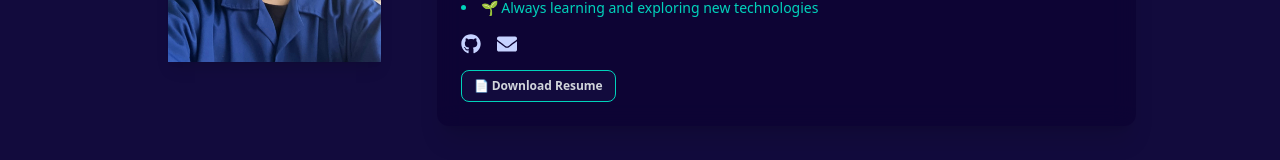
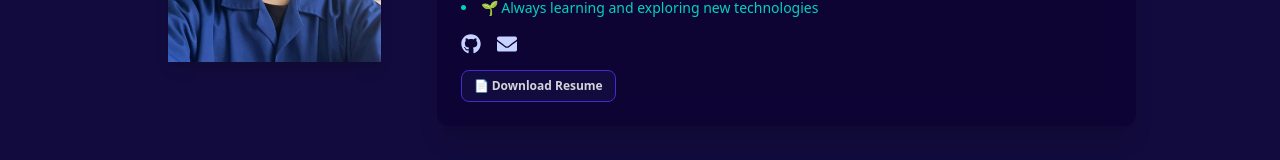
Before and after one commit to Patipat003/Portfolio-vite-project, a React (Vite) app: page / in a window 1280 px wide. Shown: the part 426-586 px from the top of the page. Built offline with nearby package versions, Linux system fonts and the light colour scheme.

Commit message:
refactor toast

```diff
--- a/src/components/layout/Contact.jsx
+++ b/src/components/layout/Contact.jsx
@@ -1,10 +1,10 @@
-import { toast } from "sonner";
 import Button from "../ui/Button";
+import Toast from "../ui/Toast";
 
 const Contact = () => {
   const copyToClipboard = (text) => {
     navigator.clipboard.writeText(text);
-    toast.success("Copied to clipboard");
+    Toast(`Copied to clipboard`);
   };
 
   return (
--- a/src/components/ui/Button.jsx
+++ b/src/components/ui/Button.jsx
@@ -6,9 +6,10 @@ const Button = ({ link, text }) => {
           href={link}
           target="_blank"
           rel="noreferrer"
-          className="btn btn-sm border-1 p-3 border-success text-gray-300
-            hover:bg-success hover:text-black hover:scale-105
-            hover:shadow-[0_0_10px_rgba(72,239,188,0.9)]
+          className="btn btn-sm border-1 p-3 border-neutral text-gray-300
+            hover:bg-neutral  hover:scale-105
+            hover:shadow-[0_0_10px_rgba(79,70,229,255)]
+
             transition-all duration-300 ease-in-out"
         >
           {text}
--- /dev/null
+++ b/src/components/ui/Toast.jsx
@@ -0,0 +1,6 @@
+import { toast } from "sonner";
+
+const Toast = (text) => {
+  toast.success(text);
+};
+export default Toast;
```
